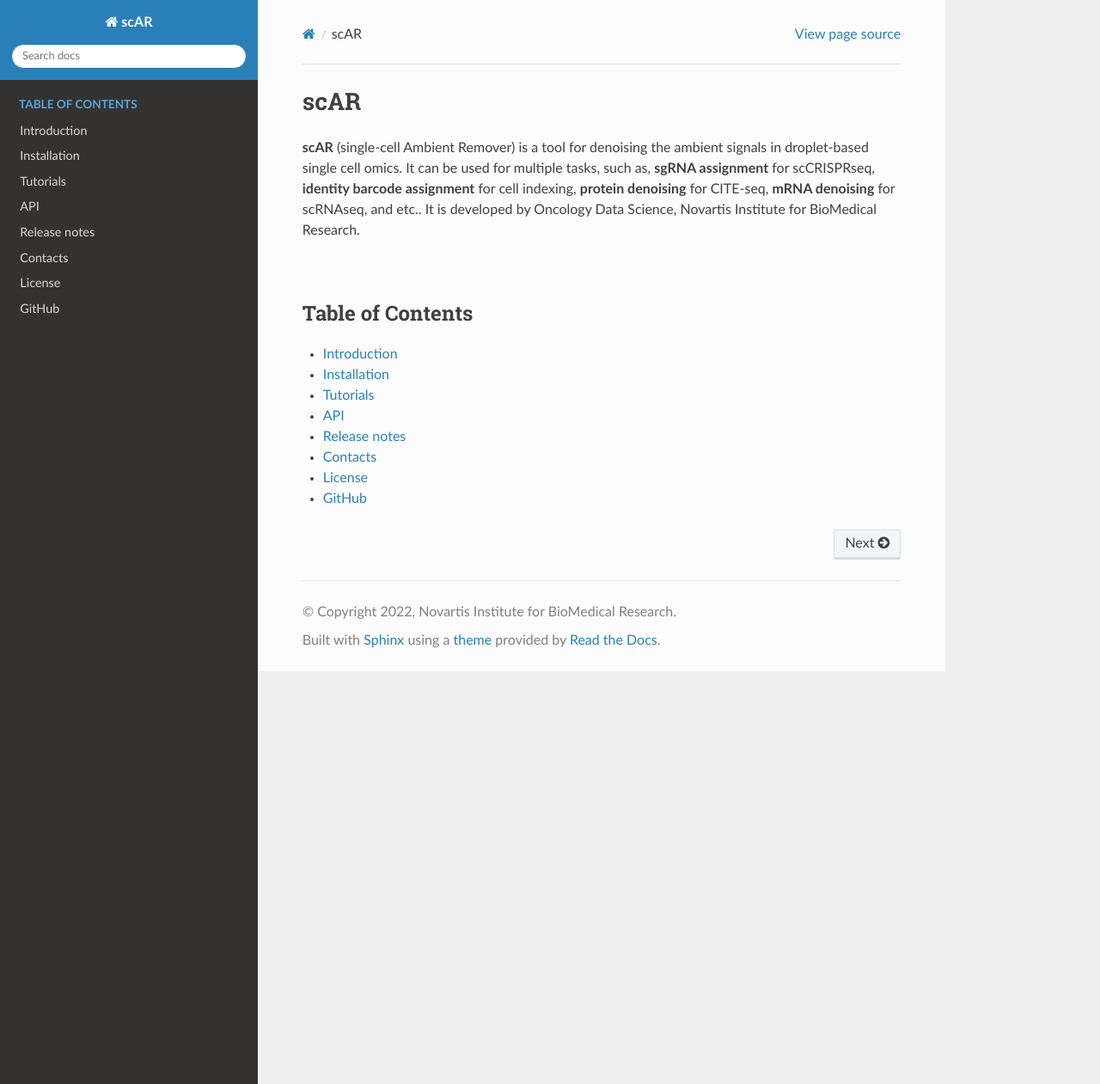
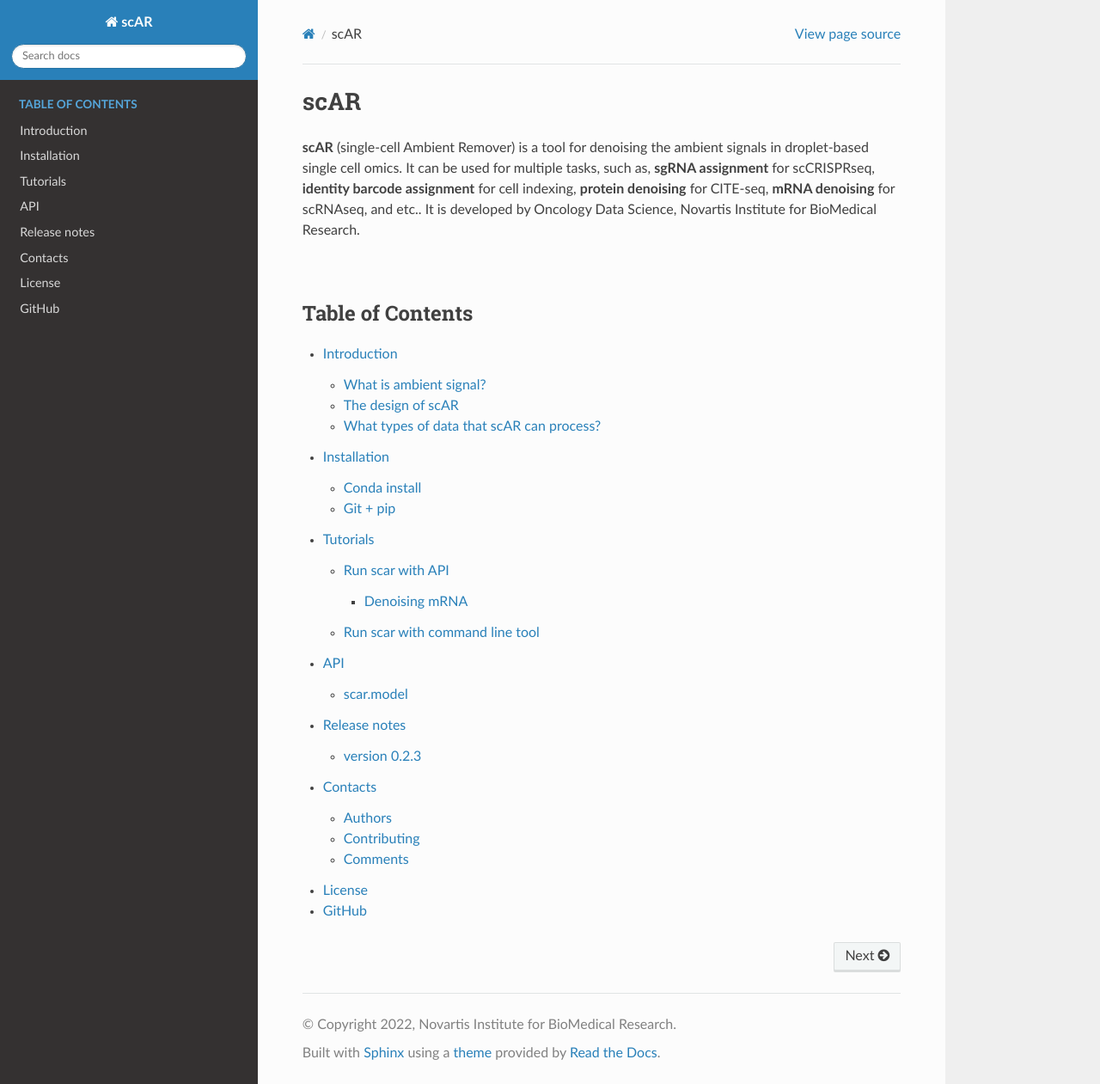
Before and after one commit to Novartis/scar, a Sphinx documentation site: the page built from docs/index.rst, in a window 1280 px wide and 1261 px high. Shown: the whole window at 86% size. Built offline with Sphinx 7.4.7 and the Read the Docs theme 2.0.0, drawn with Linux system fonts in a browser that asks for light colours; pages that are not in the unit, such as notebooks, are missing from menus; some of the changed lines change nothing that is shown.

Commit message:
update documentations

```diff
--- a/docs/Tutorials.rst
+++ /dev/null
@@ -1,9 +0,0 @@
-Tutorials
-===============
-
-.. nbgallery::
-    :caption: Python API
-
-    scAR_tutorial_sgRNA_assignment
-    scAR_tutorial_denoising_CITEseq
-    scAR_tutorial_mRNA_denoising
--- a/docs/conf.py
+++ b/docs/conf.py
@@ -35,16 +35,18 @@
 extensions = ['myst_parser',
               'sphinx.ext.autosectionlabel',
               'nbsphinx',
-              # 'sphinx_gallery.gen_gallery',
               'sphinx_gallery.load_style',
               'sphinx_disqus.disqus',
              ] #sphinxcontrib.osexample
 
 nbsphinx_execute = 'never'
 nbsphinx_allow_errors = True
+# Add type of source files
 
-# Add type of source files
-source_suffix = ['.rst', '.md'] #, , '.ipynb'
+#source_suffix = ['.rst', '.md'] #, '.ipynb'
+nb_custom_formats = {
+    ".md": ["jupytext.reads", {"fmt": "mystnb"}],
+}
 
 # Add any paths that contain templates here, relative to this directory.
 templates_path = ['tutorials']
--- a/docs/index.rst
+++ b/docs/index.rst
@@ -12,7 +12,7 @@
 |
 
 .. toctree::
-   :maxdepth: 1
+   :maxdepth: 3
    :caption: Table of Contents
 
    Introduction
```
Also changed, not shown: docs/Tutorials.ipynb (added), 1 other file.
